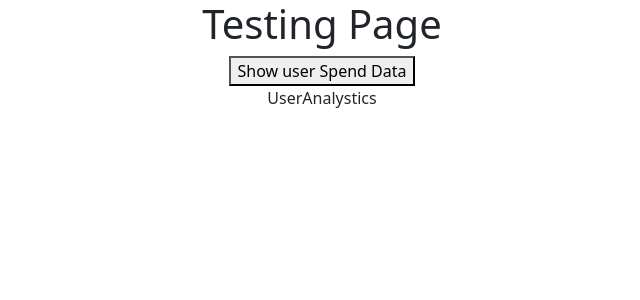
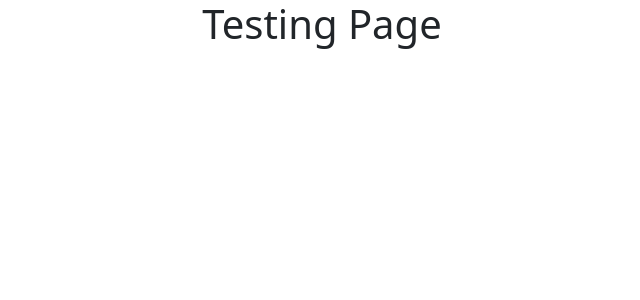
Before and after one commit to vinothsmart/react18-rtk, a React (Create React App) app: page /pratice in a window 1280 px wide. Shown: the top 300 px of the page, without its empty margins (318-958 px from the left). Built offline with nearby package versions, Linux system fonts and the light colour scheme.

Commit message:
merge after rm

```diff
--- a/src/components/Practice.jsx
+++ b/src/components/Practice.jsx
@@ -1,24 +1,7 @@
-import { useState, useCallback } from "react";
-import UserAnalystics from "./UserAnalystics";
-
 const Practice = () => {
-  const [userTimeSpend, setUserTimeSpend] = useState(0);
-  const [showData, setShowData] = useState(false);
-
-  const handeClick = useCallback(() => {
-    setShowData(prev => !prev);
-  }, []);
-
   return (
     <>
       <h1>Testing Page</h1>
-      <button onClick={handeClick}> Show user Spend Data </button>
-      <UserAnalystics setUserTimeSpend={setUserTimeSpend} />
-      {showData && (
-        <div>
-          <p> User spends: {userTimeSpend} </p>
-        </div>
-      )}
     </>
   );
 };
```
